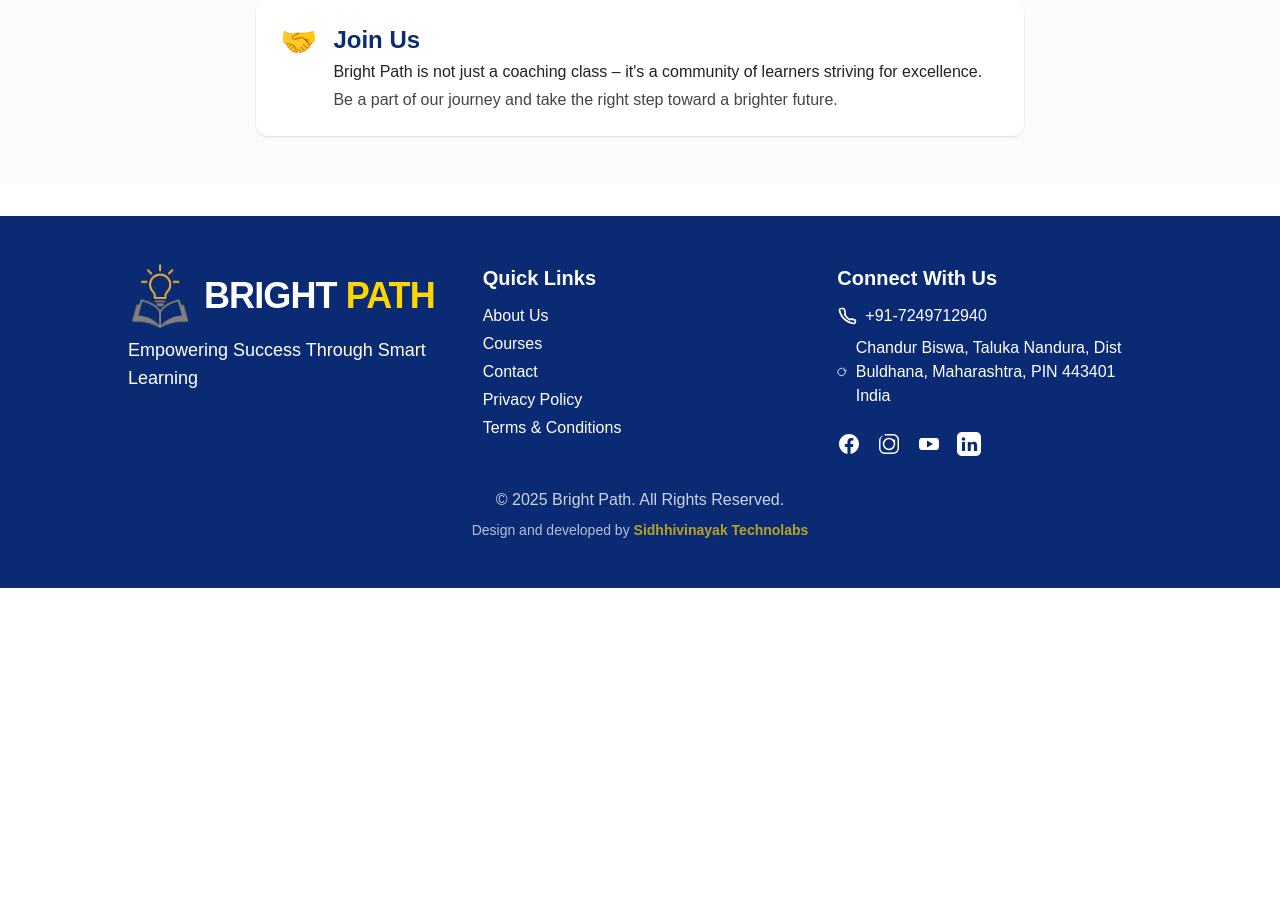
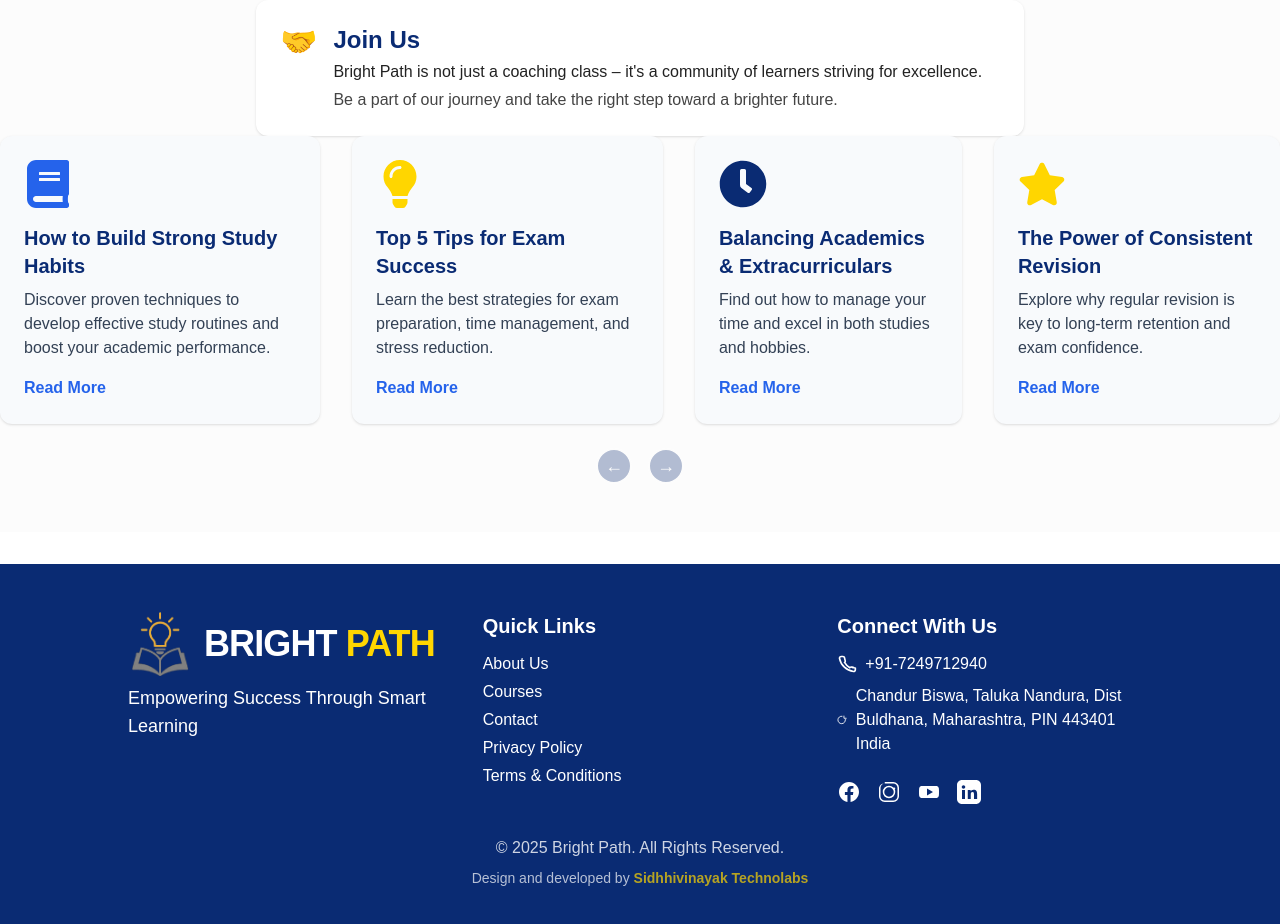
Before and after one commit to Pingaksh2K24/BrightPath2025, a Next.js app: page /about in a window 1280 px wide. Shown: the part 2040-2964 px from the top of the page. Before the commit the page ends 2628 px from the top, so only its background shows below. Built offline with nearby package versions, Linux system fonts and the light colour scheme.

Commit message:
fixe - fixed redirect issue

```diff
--- a/src/app/about/page.tsx
+++ b/src/app/about/page.tsx
@@ -1,6 +1,8 @@
 "use client";
 import React from "react";
 import Image from "next/image";
+import dynamic from 'next/dynamic';
+const ArticlesCarousel = dynamic(() => import('../components/ArticlesCarousel'), { ssr: false });
 
 export default function About() {
   return (
@@ -93,6 +95,7 @@ export default function About() {
           </div>
         </div>
       </div>
+      <ArticlesCarousel />
     </div>
   );
 }
```
